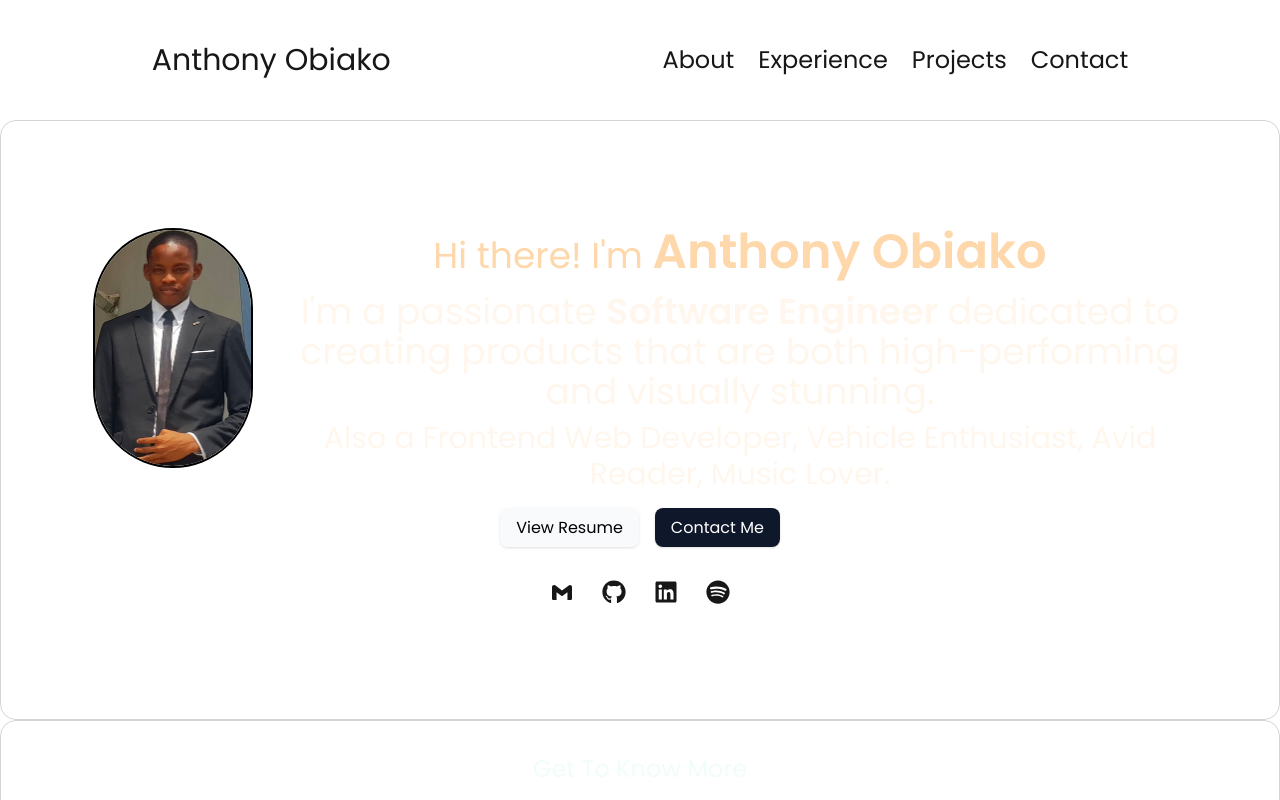
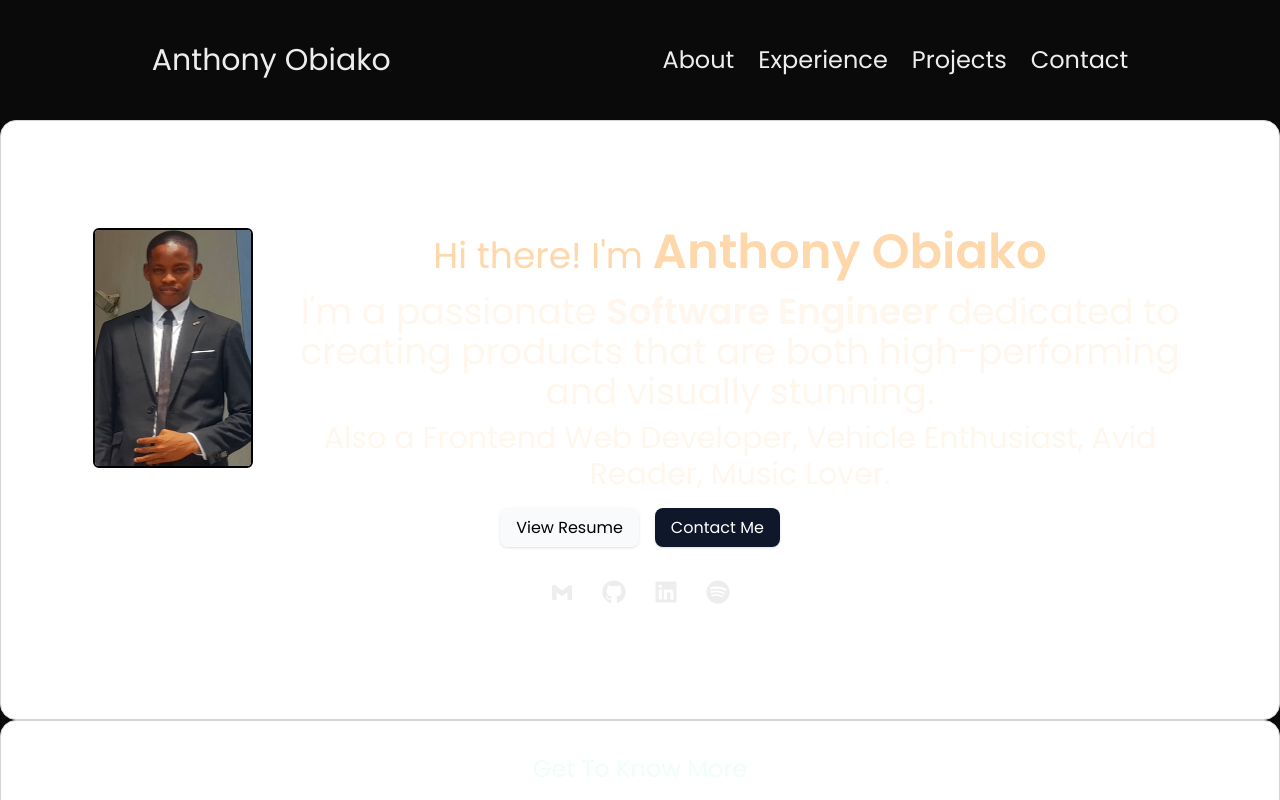
Before and after one commit to Anthony-obiako/Portfolio, a Next.js app: page / in a window 1280 px wide. Shown: the top 800 px of the page. Built offline with nearby package versions, Linux system fonts and the light colour scheme.

Commit message:
changed the background to one color

```diff
--- a/src/app/globals.css
+++ b/src/app/globals.css
@@ -3,9 +3,9 @@
 @tailwind utilities;
 
 :root {
-  --background: #ffffff;
-  --background-rgb: 255, 255, 255;
-  --foreground: #171717;
+  --background: #0a0a0a;
+  --background-rgb: 10, 10, 10;
+  --foreground: #ededed;
 }
 
 @media (prefers-color-scheme: dark) {
--- a/src/app/pages/profile.tsx
+++ b/src/app/pages/profile.tsx
@@ -14,7 +14,7 @@ const Profile = () => {
           <Image
             src={profile}
             alt="Anthony Obiako"
-            className="rounded-full border-2 border-black dark:border-white bg-white mb-4 w-40 saturate-150 h-60 object-cover mx-5"
+            className="rounded-md border-2 border-black dark:border-white bg-white mb-4 w-40 saturate-150 h-60 object-cover mx-5"
           />
           <div className="cursor-default">
             <h1 className="text-lg md:text-4xl text-orange-200">
```
